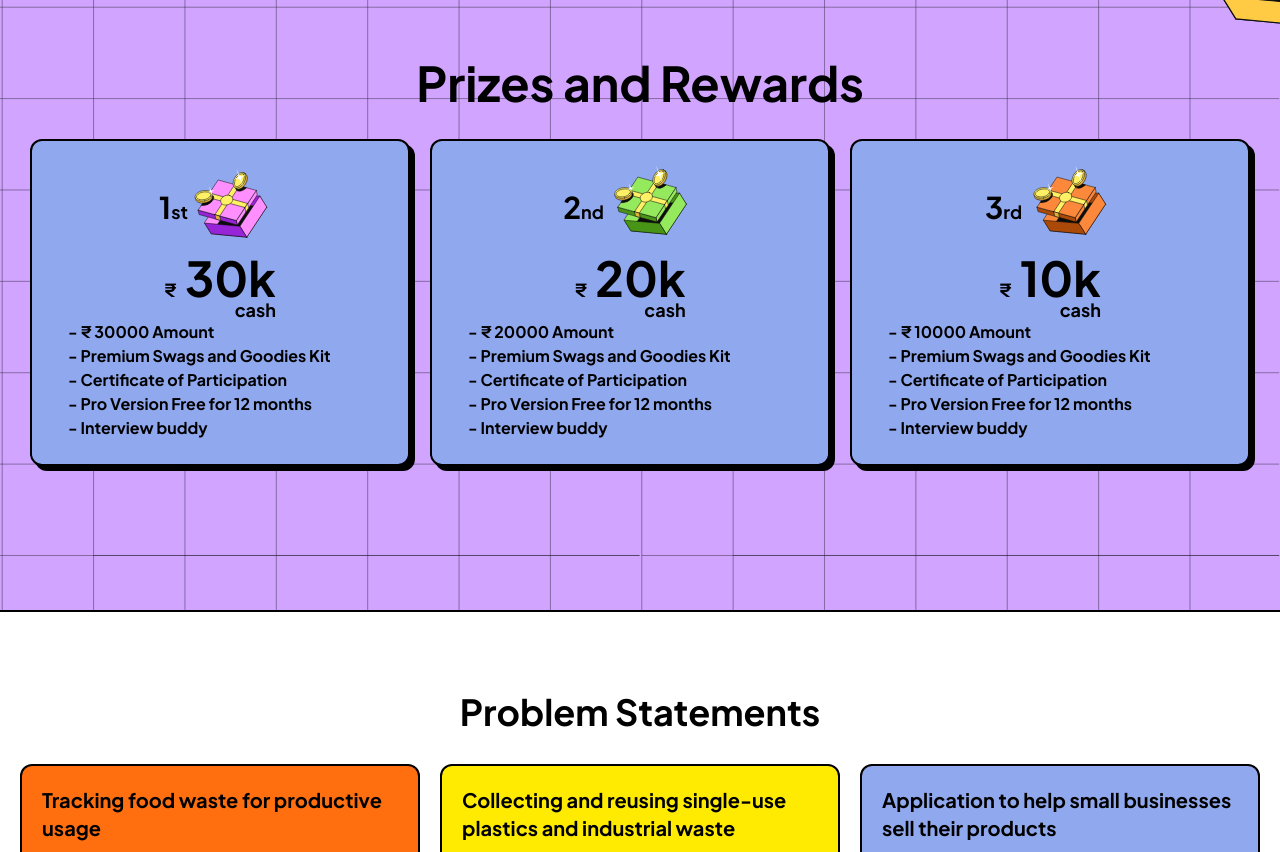
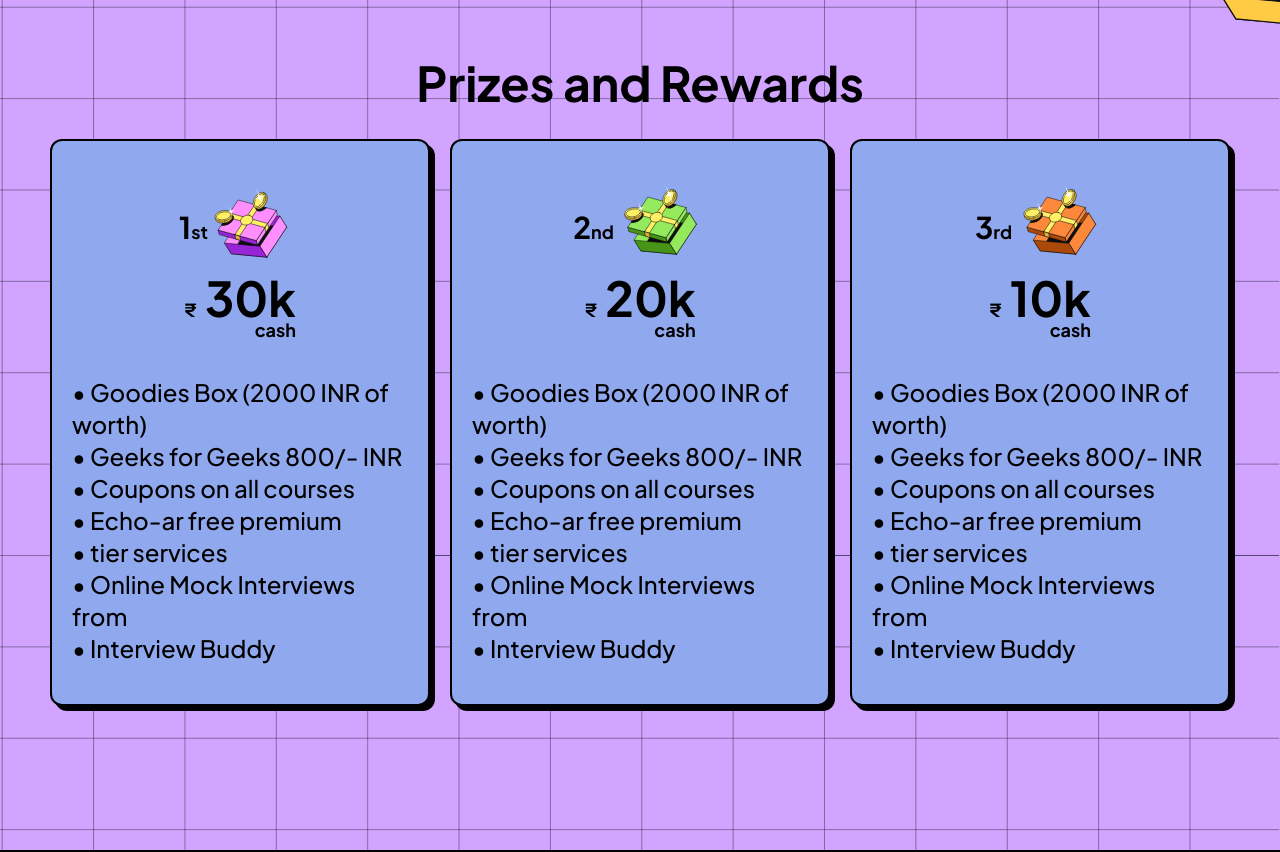
Before and after one commit to gdgcnitj/hackmol-4, a Next.js app: page / in a window 1280 px wide. Shown: the part 1500-2352 px from the top of the page. Built offline with nearby package versions, Linux system fonts and the light colour scheme; a web font is replaced by a local one.

Commit message:
padding changed

```diff
--- a/src/components/Footer/FooterLinks.js
+++ b/src/components/Footer/FooterLinks.js
@@ -5,11 +5,11 @@ let FooterLinks = function(props){
     return (
         <div className='md:flex hidden bg-black text-white h-[72px] justify-center items-center w-full font-Jakarta font-light'>
             {/* <div className='p-32'> */}
-                <Link className="hover:underline mx-8" href="#">Contact Us</Link>
-                <Link className="hover:underline mx-8" href="#">University</Link>
-                <Link className="hover:underline mx-8" href="#">Website</Link>
-                <Link className="hover:underline mx-8" href="#">Terms of Service</Link>
-                <Link className="hover:underline mx-8" href="#">Privacy Policy</Link>
+                <Link className="hover:underline mx-4" href="#">Contact Us</Link>
+                <Link className="hover:underline mx-4" href="#">University</Link>
+                <Link className="hover:underline mx-4" href="#">Website</Link>
+                <Link className="hover:underline mx-4" href="#">Terms of Service</Link>
+                <Link className="hover:underline mx-4" href="#">Privacy Policy</Link>
             {/* </div> */}
         </div>
     )
--- a/src/components/Prizes/TrackAndPrices.jsx
+++ b/src/components/Prizes/TrackAndPrices.jsx
@@ -31,66 +31,70 @@ function TrackAndPrices() {
       <img src={coin.src} className='absolute top-0 -right-1 w-16 sm:w-24  z-0'></img>
       <h1 className='text-center relative z-10 text-3xl md:text-5xl font-bold mb-8'>Prizes and Rewards</h1>
       <div className='flex relative z-10 w-full flex-wrap justify-center items-center gap-5 '>
-        <div className='border-2 border-black bg-[#90A8ED]  w-11/12 md:w-[380px] flex flex-col justify-center items-center py-5 px-8 shadow-3xl rounded-xl font-bold  '>
+      <div className='border-2 border-black bg-[#90A8ED]  w-11/12 md:w-[380px] flex flex-col items-center px-5 py-10  shadow-3xl rounded-xl font-bold  '>
           <div className='flex justify-center items-center'>
             <h1 className='font-bold text-3xl' >1<span className='text-lg' >st</span></h1>
             <img src={p1.src}></img>
             </div>
 
-          <div className=' flex flex-col items-end'>
+          <div className=' flex flex-col items-end mb-10'>
             <h2 className='text-5xl  font-bold'><span className='text-lg' >₹</span> 30k</h2>
             <div className='text-lg leading-3 font-bold ' >cash</div>
           </div>
-          <div className=' self-start p-1 ' >
-            <p className=' font-bold'>- ₹ 30000 Amount</p>
-            <p className=' font-bold'>- Premium Swags and Goodies Kit</p>
-            <p className=' font-bold'>- Certificate of Participation</p>
+          <div className=' self-start mx-0' >
+            <p className=' font-medium text-2xl'>• Goodies Box (2000 INR of worth)</p>
+            <p className=' font-medium text-2xl'>• Geeks for Geeks 800/- INR</p>
+            <p className=' font-medium text-2xl'>• Coupons on all courses</p>
 
 
-            <p className=' font-bold'> - Pro Version Free for 12 months</p>
-            <p className=' font-bold'>- Interview buddy</p>
+            <p className=' font-medium text-2xl'> • Echo-ar free premium</p>
+            <p className=' font-medium text-2xl'>• tier services</p>
+            <p className=' font-medium text-2xl'>• Online Mock Interviews from </p>
+            <p className=' font-medium text-2xl'>• Interview Buddy </p>
           </div>
         </div>
-        <div className='border-2 border-black bg-[#90A8ED] w-11/12 md:w-[400px] flex flex-col justify-center items-center py-5 px-8 shadow-3xl rounded-xl font-bold  '>
-        <div className='flex justify-center items-center'>
+        <div className='border-2 border-black bg-[#90A8ED]  w-11/12 md:w-[380px] flex flex-col items-center px-5 py-10  shadow-3xl rounded-xl font-bold  '>
+          <div className='flex justify-center items-center'>
             <h1 className='font-bold text-3xl' >2<span className='text-lg' >nd</span></h1>
             <img src={p2.src}></img>
             </div>
 
-          <div className=' flex flex-col items-end'>
+          <div className=' flex flex-col items-end mb-10'>
             <h2 className='text-5xl  font-bold'><span className='text-lg' >₹</span> 20k</h2>
             <div className='text-lg leading-3 font-bold ' >cash</div>
           </div>
-
-          <div className=' self-start p-1 '>
-            <p className=' font-bold'>- ₹ 20000 Amount</p>
-            <p className=' font-bold'>- Premium Swags and Goodies Kit</p>
-            <p className=' font-bold'>- Certificate of Participation</p>
+          <div className=' self-start mx-0' >
+            <p className=' font-medium text-2xl'>• Goodies Box (2000 INR of worth)</p>
+            <p className=' font-medium text-2xl'>• Geeks for Geeks 800/- INR</p>
+            <p className=' font-medium text-2xl'>• Coupons on all courses</p>
 
 
-            <p className=' font-bold'> - Pro Version Free for 12 months</p>
-            <p className=' font-bold'>- Interview buddy</p>
+            <p className=' font-medium text-2xl'> • Echo-ar free premium</p>
+            <p className=' font-medium text-2xl'>• tier services</p>
+            <p className=' font-medium text-2xl'>• Online Mock Interviews from </p>
+            <p className=' font-medium text-2xl'>• Interview Buddy </p>
           </div>
         </div>
-        <div className='border-2 border-black bg-[#90A8ED] w-11/12 md:w-[400px] flex flex-col justify-center items-center py-5 px-8 shadow-3xl rounded-xl font-bold  '>
-        <div className='flex justify-center items-center'>
+        <div className='border-2 border-black bg-[#90A8ED]  w-11/12 md:w-[380px] flex flex-col items-center px-5 py-10  shadow-3xl rounded-xl font-bold  '>
+          <div className='flex justify-center items-center'>
             <h1 className='font-bold text-3xl' >3<span className='text-lg' >rd</span></h1>
             <img src={p3.src}></img>
             </div>
 
-          <div className=' flex flex-col items-end'>
+          <div className=' flex flex-col items-end mb-10'>
             <h2 className='text-5xl  font-bold'><span className='text-lg' >₹</span> 10k</h2>
             <div className='text-lg leading-3 font-bold ' >cash</div>
           </div>
-
-          <div className=' self-start p-1 '>
-            <p className=' font-bold'>- ₹ 10000 Amount</p>
-            <p className=' font-bold'>- Premium Swags and Goodies Kit</p>
-            <p className=' font-bold'>- Certificate of Participation</p>
+          <div className=' self-start mx-0' >
+            <p className=' font-medium text-2xl'>• Goodies Box (2000 INR of worth)</p>
+            <p className=' font-medium text-2xl'>• Geeks for Geeks 800/- INR</p>
+            <p className=' font-medium text-2xl'>• Coupons on all courses</p>
 
 
-            <p className=' font-bold'> - Pro Version Free for 12 months</p>
-            <p className=' font-bold'>- Interview buddy</p>
+            <p className=' font-medium text-2xl'> • Echo-ar free premium</p>
+            <p className=' font-medium text-2xl'>• tier services</p>
+            <p className=' font-medium text-2xl'>• Online Mock Interviews from </p>
+            <p className=' font-medium text-2xl'>• Interview Buddy </p>
           </div>
         </div>
       </div>
```
